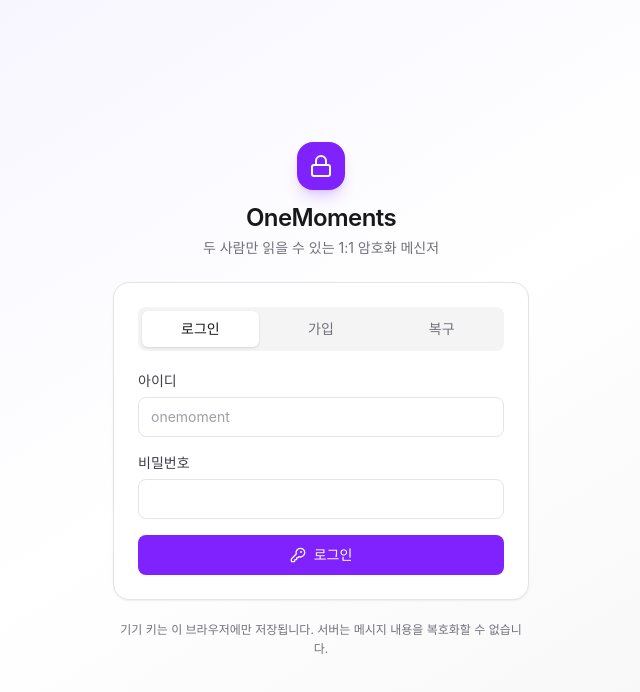
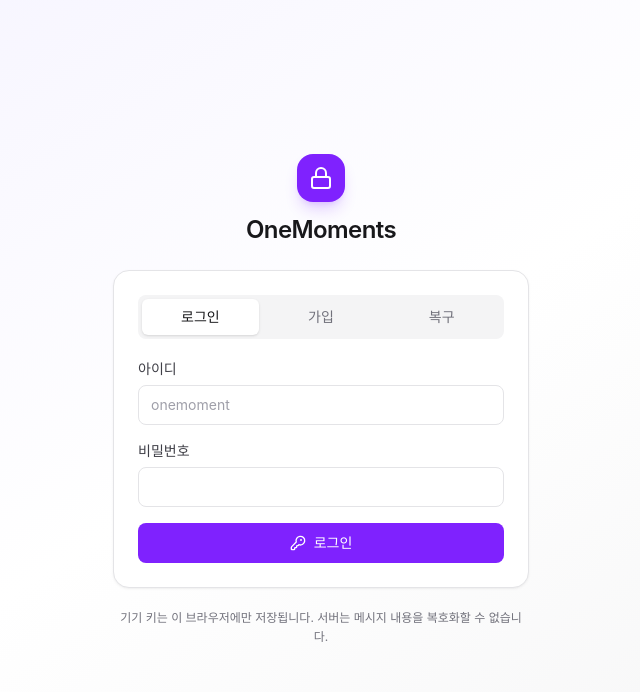
Before and after one commit to hohyun94/OneMoments, a React (Vite) app in the folder client/: page / in a window 1280 px wide. Shown: the top 692 px of the page, without its empty margins (319-959 px from the left). Built offline with nearby package versions, Linux system fonts and the light colour scheme; no server answers.

Commit message:
fix: 로그인 화면의 1:1 암호화 메신저 문구 제거

```diff
--- a/client/src/pages/AuthPage.tsx
+++ b/client/src/pages/AuthPage.tsx
@@ -86,9 +86,6 @@ export function AuthPage() {
             <Lock className="h-6 w-6" aria-hidden />
           </span>
           <h1 className="text-2xl font-semibold tracking-tight text-zinc-900">OneMoments</h1>
-          <p className="mt-1 text-sm text-zinc-500">
-            두 사람만 읽을 수 있는 1:1 암호화 메신저
-          </p>
         </div>
 
         <Card className="p-6">
```
Also changed, not shown: 1 other file (tests, documents, lock files or other folders).
